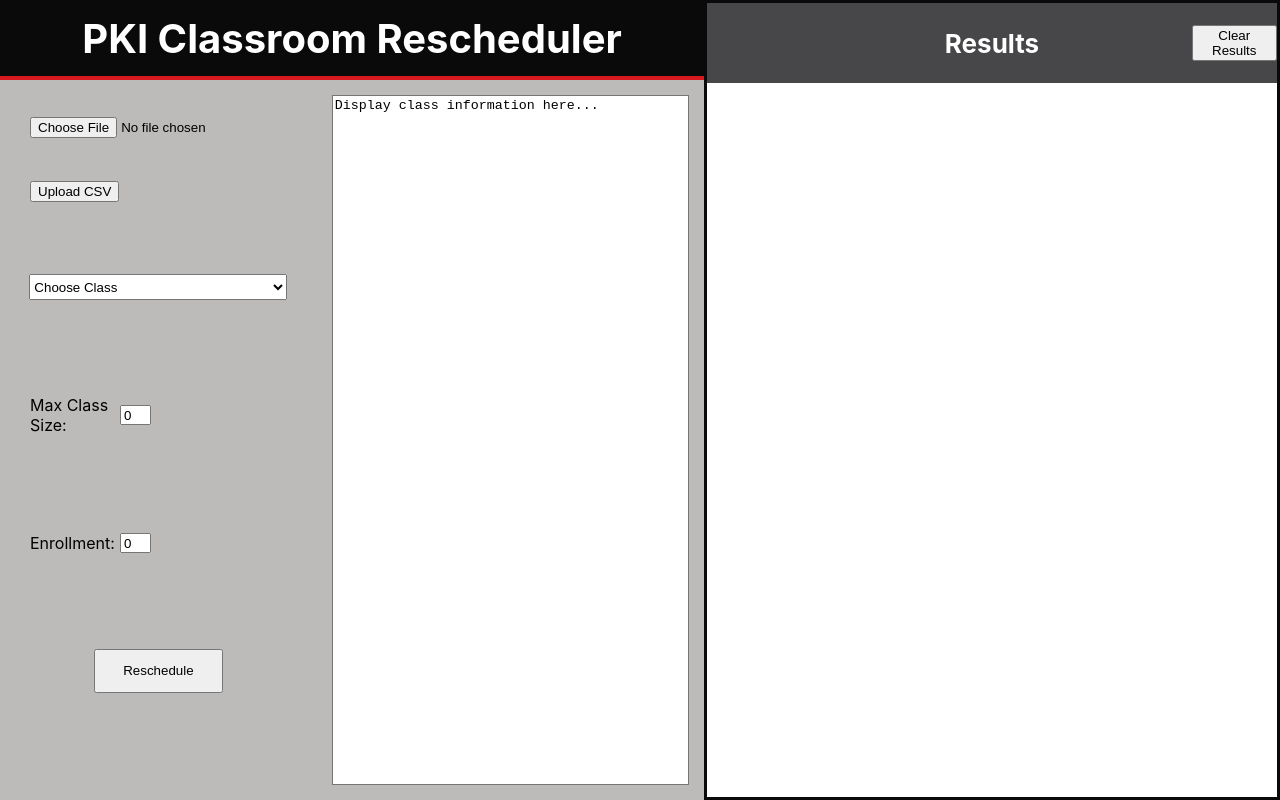
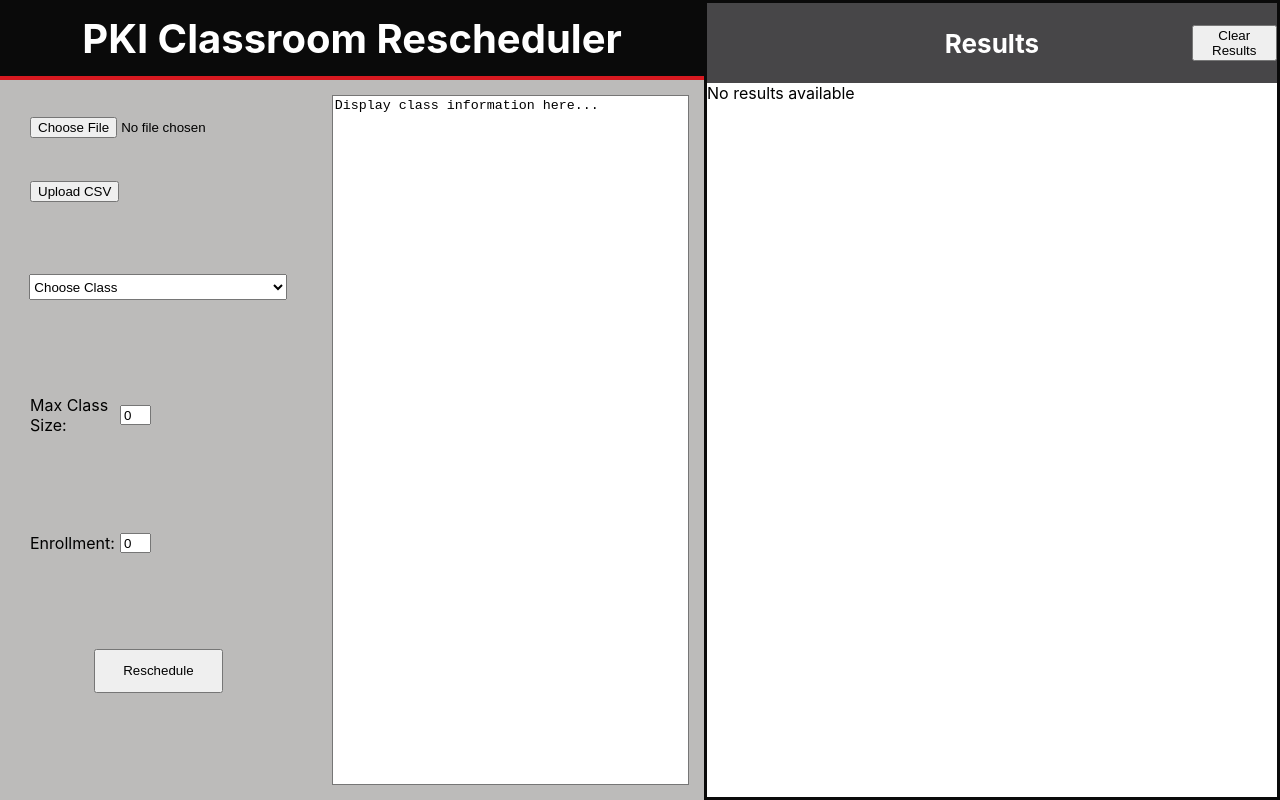
Before and after one commit to evanriley12/ThePlanners-PKI-Room-Scheduler, a React (Create React App) app in the folder pkiclassroomrescheduler/src/main/frontend/: page / in a window 1280 px wide. Built offline with nearby package versions, Linux system fonts and the light colour scheme.

Commit message:
Display results in results section

```diff
--- a/pkiclassroomrescheduler/src/main/frontend/src/ClassroomReassignment.js
+++ b/pkiclassroomrescheduler/src/main/frontend/src/ClassroomReassignment.js
@@ -154,6 +154,7 @@ function ClassroomReassignment() {
             <button>Clear Results</button>
           </div>
         </header>
+        {algoData ? JSON.stringify(algoData) : 'No results available'}
       </div>
     </div>
   );
```
